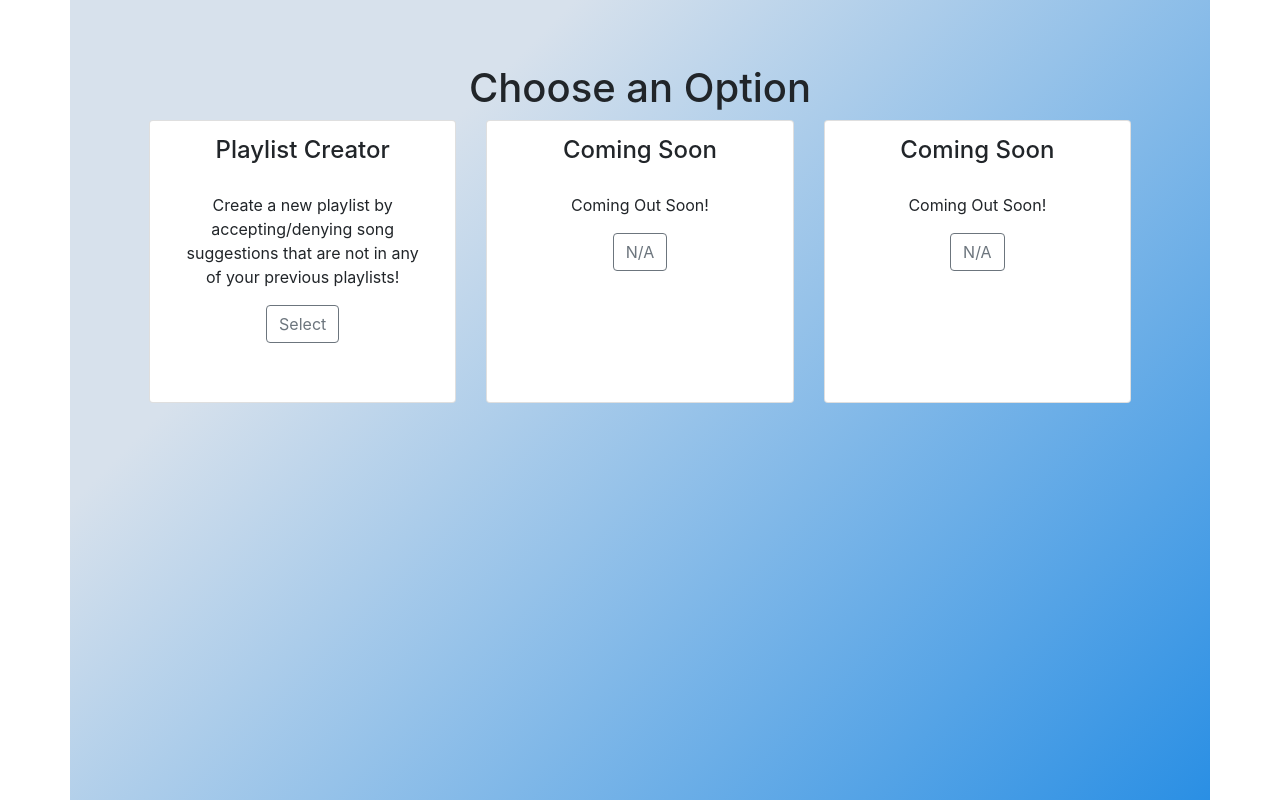
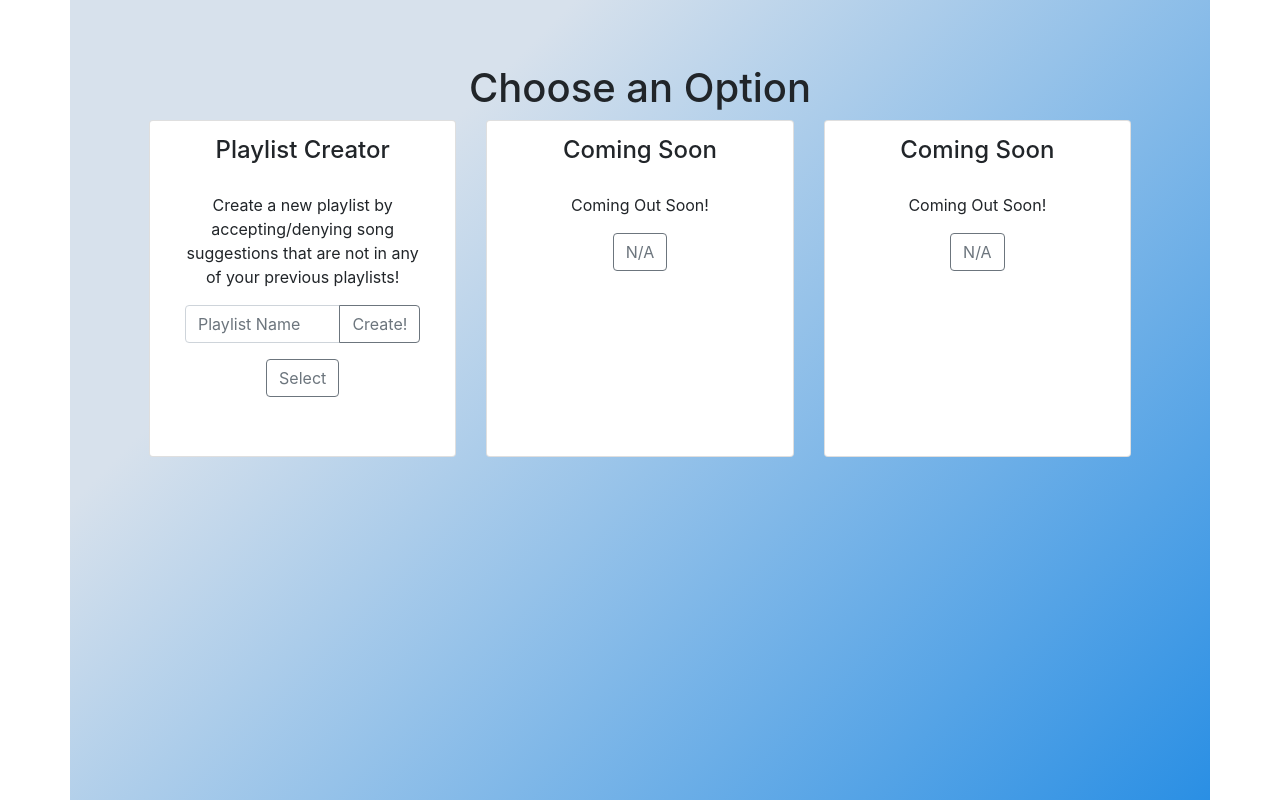
Before and after one commit to zhou880/mYOUsic, a Flask app: page /select in a window 1280 px wide. Run offline with Flask 2, Linux system fonts and the light colour scheme; parts of the project's set-up code (start-up, migrations or seed data) failed here and were passed over; some libraries are stand-ins or nearby versions.

Commit message:
playlist name get from input

```diff
--- a/Spotify-Proj/secrets.py
+++ b/Spotify-Proj/secrets.py
@@ -9,4 +9,4 @@ SECRET_KEY = 'this is very secret'
 
 #Pick PICK artists/songs out of top N
 PICK = 2
-N = 8
+N = 7
--- a/Spotify-Proj/static/js/main.js
+++ b/Spotify-Proj/static/js/main.js
@@ -10,7 +10,11 @@ function printIndex(){
     console.log(index);
 }
 
-function printCreate(){
-    var name = document.getElementById('playlist-name').value;
-    console.log(name);
+function getPlaylistName(){
+    name = document.getElementById('playlist-name').value;
 }
+function displayPlaylistName(){
+    if (/create/.test(window.location.href) == true) {
+        document.getElementById("display-playlist-name").innerHTML = name;
+    }
+}
--- a/Spotify-Proj/templates/base.html
+++ b/Spotify-Proj/templates/base.html
@@ -9,7 +9,7 @@
 
     {% block head %} {% endblock %}
  </head>
-<body>
+<body onload ="displayPlaylistName()">
     <div class = "container h-100 bg-gradient overflow-auto">
         {%block body %} {% endblock %}
     </div>
--- a/Spotify-Proj/templates/select.html
+++ b/Spotify-Proj/templates/select.html
@@ -14,9 +14,15 @@
                     <h4>Playlist Creator</h4>
                         <div class="card-body">
                             <p class="card-text">Create a new playlist by accepting/denying song suggestions that are not in any of your previous playlists!</p>
-                                <div class="button-center align-items-center">
-                                    <a type="button" href = "/create" class="btn btn-bg btn-outline-secondary">Select</a>
+                            <div class="input-group mb-3">
+                                <input id = "playlist-name" type="text" class="form-control" placeholder="Playlist Name" aria-label="Playlist Name" aria-describedby="basic-addon2">
+                                <div class="input-group-append bg-white">
+                                    <button onclick ="getPlaylistName()" class="btn btn-outline-secondary" type="button">Create!</button>
                                 </div>
+                            </div>
+                            <div class="button-center align-items-center">
+                                <a type="button" href = "/create" class="btn btn-bg btn-outline-secondary">Select</a>
+                            </div>
                         </div>
                 </div>
             </div>
```
Also changed, not shown: Spotify-Proj/templates/create.html (+2 -8 lines).
